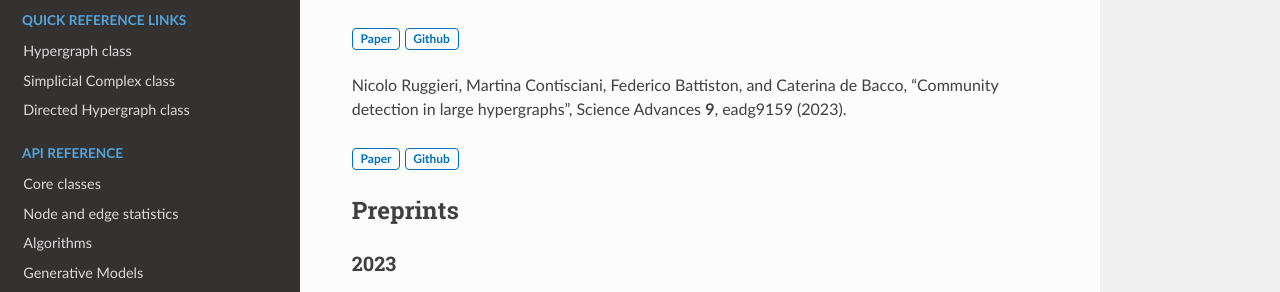
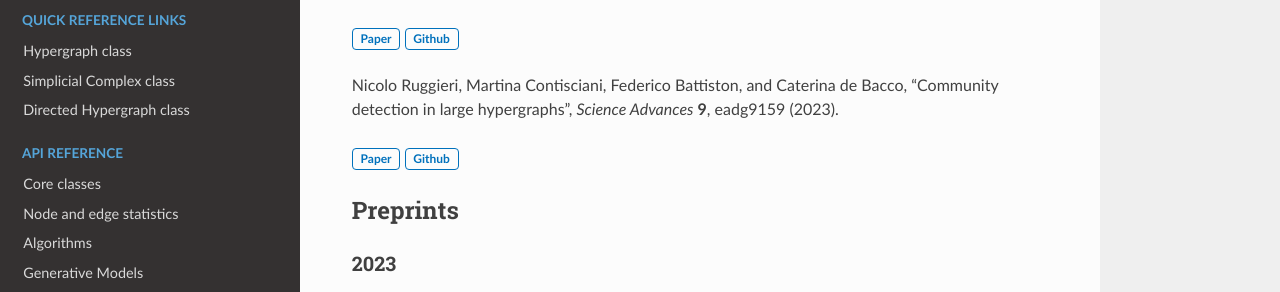
Before and after one commit to xgi-org/xgi, a Sphinx documentation site: the page built from docs/source/using-xgi.rst, in a window 1280 px wide and 900 px high. Shown: the part 384-676 px from the top of the window. Built offline with Sphinx 7.4.7 and the Read the Docs theme 2.0.0, drawn with Linux system fonts in a browser that asks for light colours.

```diff
--- a/docs/source/using-xgi.rst
+++ b/docs/source/using-xgi.rst
@@ -15,7 +15,7 @@ Yuanzhao Zhang, Maxime Lucas, and Federico Battiston, "Higher-order interactions
 :bdg-link-primary-line:`Paper <http://doi.org/10.1038/s41467-023-37190-9>`
 :bdg-link-primary-line:`Github <https://github.com/maximelucas/HOI_shape_sync_differently>`
 
-Nicolo Ruggieri, Martina Contisciani, Federico Battiston, and Caterina de Bacco, "Community detection in large hypergraphs", Science Advances **9**, eadg9159 (2023).
+Nicolo Ruggieri, Martina Contisciani, Federico Battiston, and Caterina de Bacco, "Community detection in large hypergraphs", *Science Advances* **9**, eadg9159 (2023).
 
 :bdg-link-primary-line:`Paper <https://doi.org/10.1126/sciadv.adg9159>`
 :bdg-link-primary-line:`Github <https://github.com/nickruggeri/Hy-MMSBM>`
```
